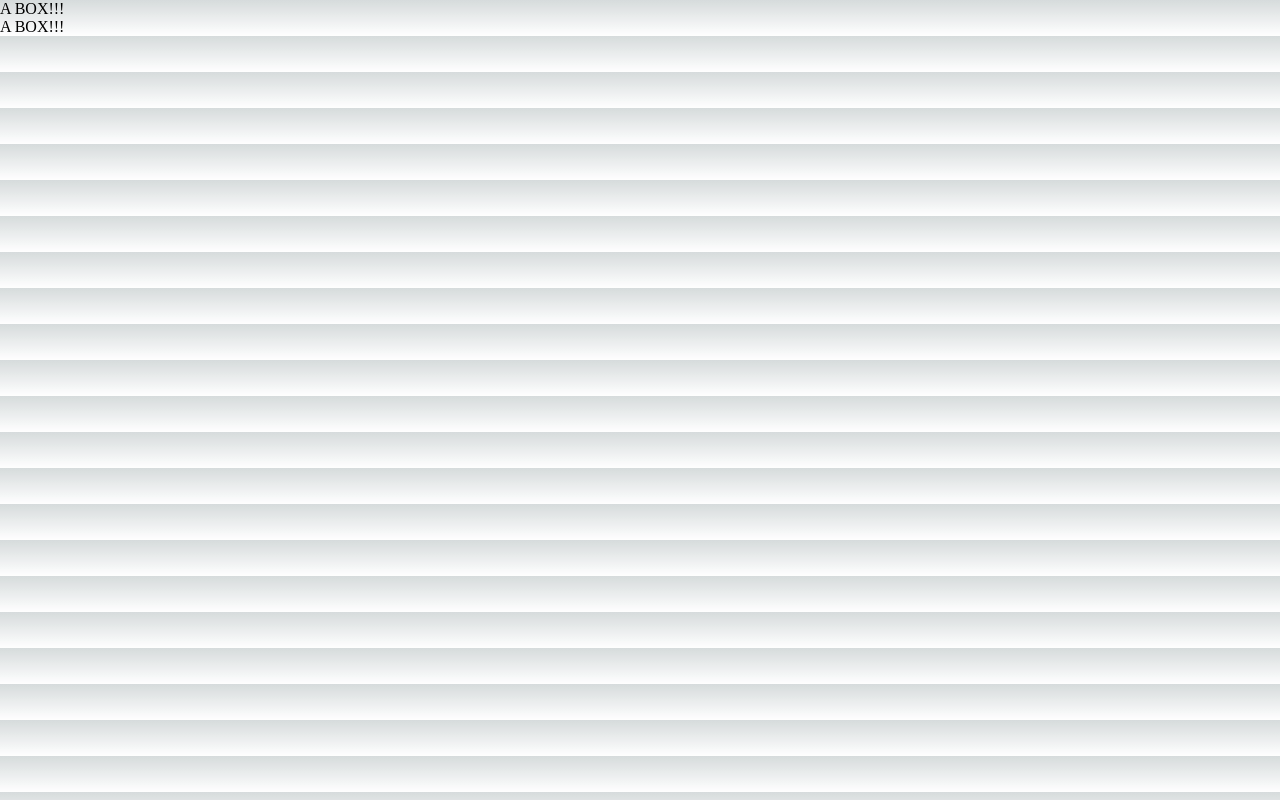
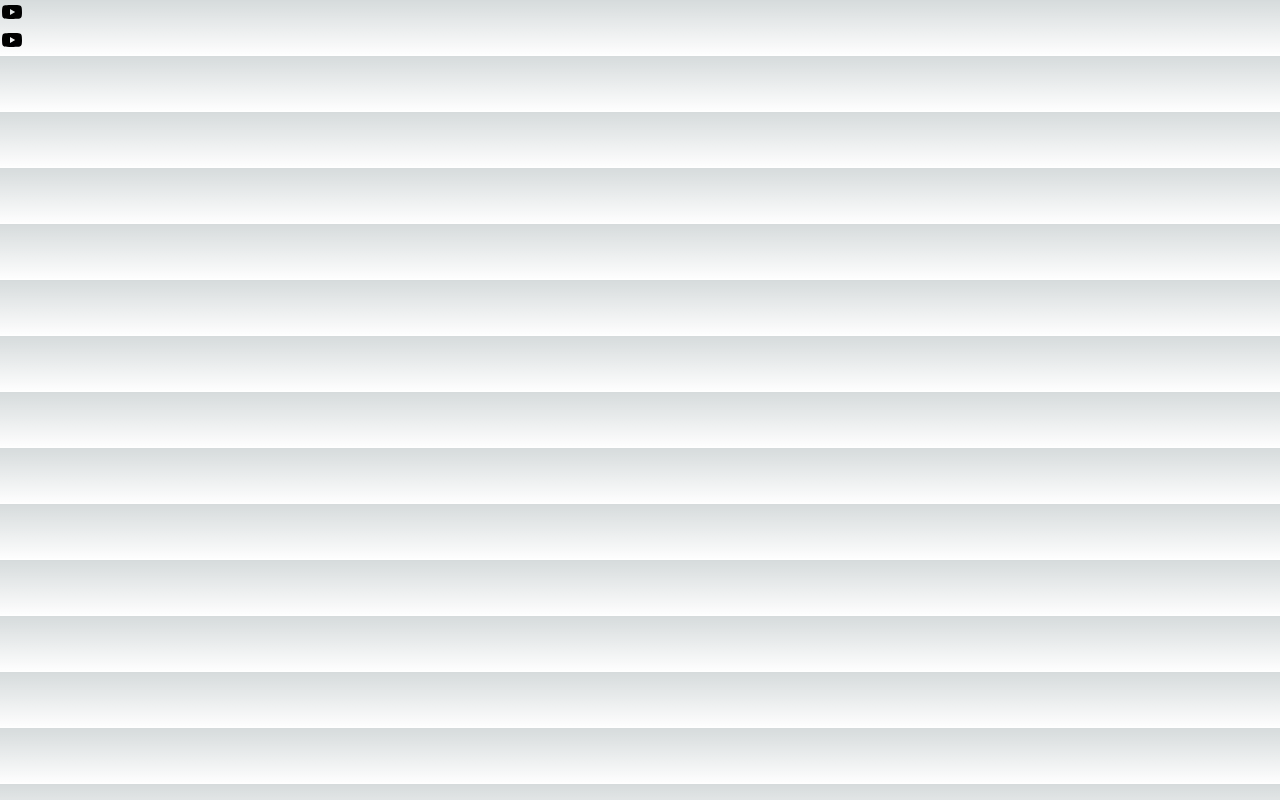
Before and after one commit to golship-liker/dojyaaan-asbr, a Next.js app: page / in a window 1280 px wide. Built offline with nearby package versions, Linux system fonts and the light colour scheme.

Commit message:
a lil bit

```diff
--- a/components/MatchView.tsx
+++ b/components/MatchView.tsx
@@ -1,17 +1,26 @@
 import { Box } from "@mui/material";
+import { YouTube } from '@mui/icons-material'
 import Link from "next/link";
 interface MatchViewProps {
-  ytLink: String;
-  timestamp: String;
-  player1: String;
-  player2: String;
+  ytLink: string;
+  timestamp: string;
+  player1: string;
+  player2: string;
 }
 
 const MatchView = ({ytLink, timestamp, player1, player2} : MatchViewProps): JSX.Element => {
 
   return(
-  <Box>
-    A BOX!!!
+  <Box flexDirection={"row"}>
+    <Box>
+      {player1}
+    </Box>
+    <Box>
+      {player2}
+    </Box>
+    <a href={ytLink}>
+      <YouTube/>
+    </a>
   </Box>)
 };
 export default MatchView;
--- a/package.json
+++ b/package.json
@@ -11,6 +11,7 @@
     "dependencies": {
         "@emotion/react": "^11.10.6",
         "@emotion/styled": "^11.10.6",
+        "@mui/icons-material": "^5.11.11",
         "@mui/material": "^5.11.11",
         "@types/node": "^18.14.2",
         "@typescript-eslint/parser": "^5.54.0",
```
Also changed, not shown: 1 other file (tests, documents, lock files or other folders).
